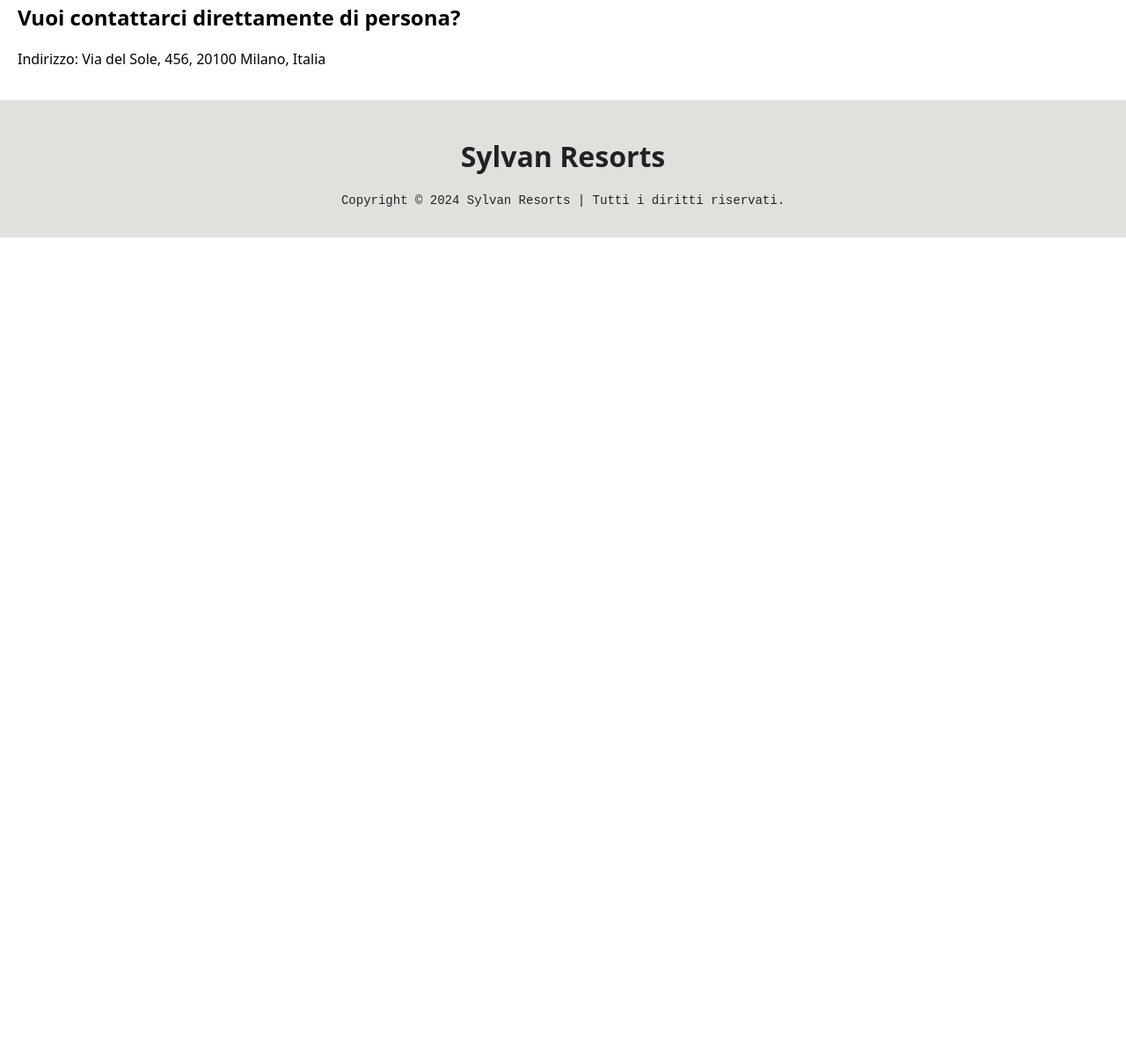
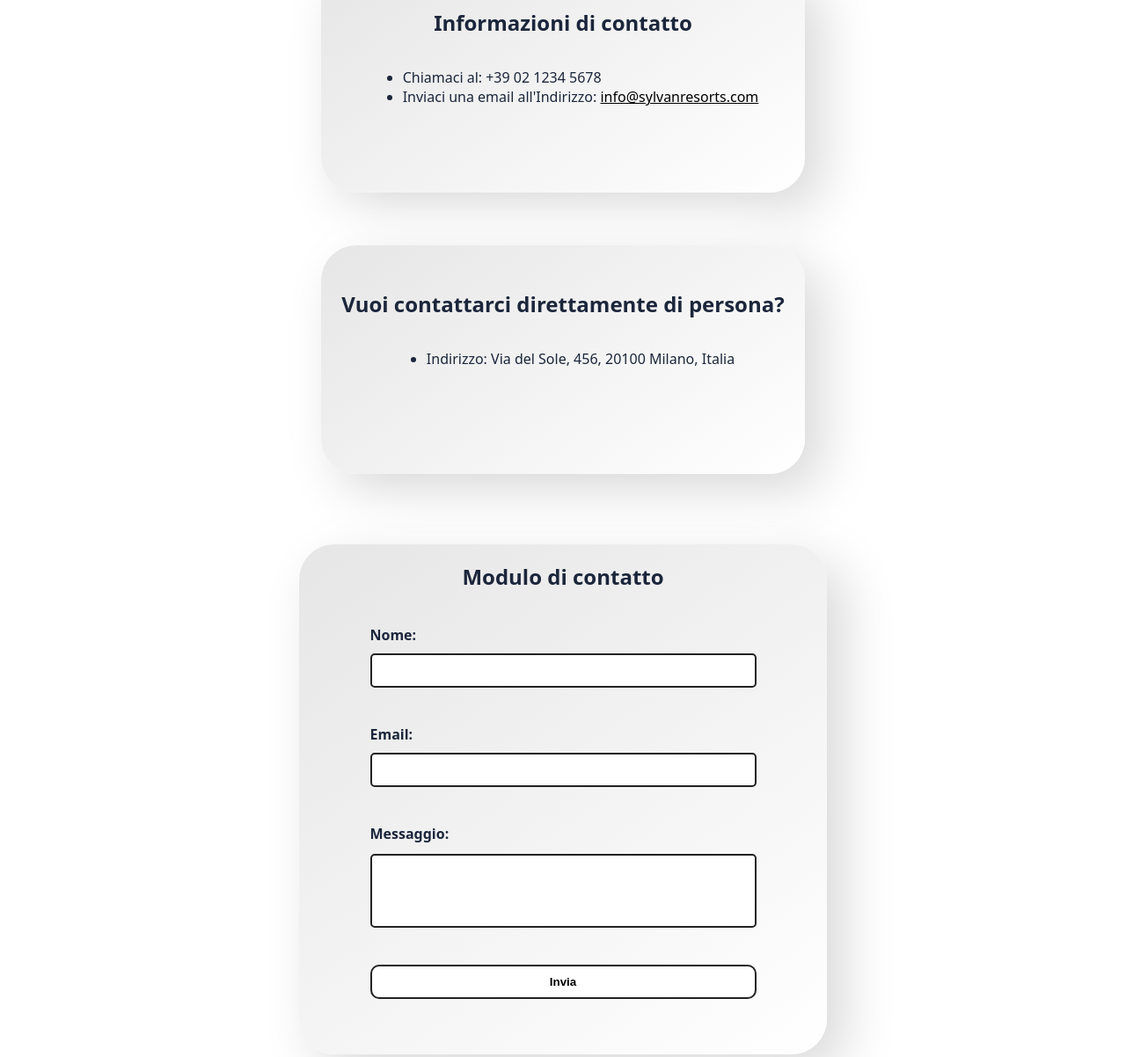
Before and after one commit to mauromltn/JobLab, a plain HTML site: page pages/contact.html in a window 1280 px wide. Shown: the part 308-1510 px from the top of the page at 88% size. Before the commit the page ends 800 px from the top, so only its background shows below. Drawn offline with Linux system fonts and the light colour scheme.

Commit message:
Aggiunta stili CSS e modifiche alla pagina di contatto

```diff
--- a/pages/contact.html
+++ b/pages/contact.html
@@ -6,6 +6,7 @@
     <title>Contatti</title>
     <link rel="icon" href="../icons/sylvanicon.ico" type="image/x-icon">
     <link rel="stylesheet" href="../src/styles.css">
+    <link rel="stylesheet" href="../src/css/contact.css">
 </head>
 <body>
     <header>
@@ -21,11 +22,37 @@
     </header>
 
     <main>
-        <h1>Possiamo aiutarti a gestire la tua prenotazione</h1>
-        <h2>Informazioni di contatto</h2>
-        <p>Chiamaci al: +39 02 1234 5678 o clicca l'indirizzo per inviarci una email:<a style="color: #000000; text-decoration: underline;" href="mailto:info@sylvanresorts.com">info@sylvanresorts.com</a></p>
-        <h2>Vuoi contattarci direttamente di persona?</h2>
-        <p>Indirizzo: Via del Sole, 456, 20100 Milano, Italia</p>
+        <h1 style="text-align: center;">Possiamo aiutarti a gestire la tua prenotazione</h1>
+        <section id="finestre">
+            <div class="info">
+                <h2>Informazioni di contatto</h2>
+                <ul>
+                    <li>Chiamaci al: +39 02 1234 5678</li>
+                    <li>Inviaci una email all'Indirizzo: <a style="color: #000000; text-decoration: underline;" href="mailto:info@sylvanresorts.com">info@sylvanresorts.com</a></li>
+                </ul>
+            </div>
+            <div class="info">
+                <h2>Vuoi contattarci direttamente di persona?</h2>
+                <ul>
+                    <li>Indirizzo: Via del Sole, 456, 20100 Milano, Italia</li>
+                </ul>
+            </div>
+            <div id="modulo">
+                <h2>Modulo di contatto</h2>
+                <form action="/submit-contact" method="post">
+                    <label for="name">Nome:</label>
+                    <input type="text" id="name" name="name" required><br>
+
+                    <label for="email">Email:</label>
+                    <input type="email" id="email" name="email" required><br>
+
+                    <label for="message">Messaggio:</label><br>
+                    <textarea id="message" name="message" rows="4" cols="50" required></textarea><br>
+
+                    <button>Invia</button>
+                </form>
+            </div>
+        </section>
     </main>
 
     <footer>
--- /dev/null
+++ b/src/css/contact.css
@@ -0,0 +1,80 @@
+/* DIV */
+
+#finestre {
+    display: flex;
+    justify-content: center;
+    align-items: center;
+    flex-wrap: wrap;
+    padding: 30px 0;
+    margin: 20px 60px;
+}
+
+.info {
+    display: flex;
+    flex-direction: column;
+    align-items: center;
+    width: 550px;
+    height: 230px;
+    padding-top: 30px;
+    margin: 20px 40px 40px 40px;
+    border-radius: 40px;
+    color: #1b263b;
+    background: linear-gradient(145deg, #e6e6e6, #ffffff);
+    box-shadow:  20px 20px 60px #d9d9d9, -20px -20px 60px #ffffff;
+}
+
+/* FORM */
+
+#modulo {
+    display: flex;
+    flex-direction: column;
+    align-items: center;
+    width: 600px;
+    height: 580px;
+    margin: 40px 0 20px 0;
+    border-radius: 40px;
+    color: #1b263b;
+    background: linear-gradient(145deg, #e6e6e6, #ffffff);
+    box-shadow:  20px 20px 60px #d9d9d9, -20px -20px 60px #ffffff;
+}
+
+form {
+    display: flex;
+    flex-direction: column;
+}
+
+form label {
+    display: block;
+    margin: 20px 0 10px 0;
+    font-weight: bold;
+}
+
+form input {
+    padding: 10px;
+    border: solid 2px #222222;
+    border-radius: 5px;
+}
+
+form textarea {
+    padding: 10px;
+    margin-top: -20px;
+    border: solid 2px #222222;
+    border-radius: 5px;
+    resize: none;
+}
+
+form button {
+    margin-top: 20px;
+    padding: 10px 20px;
+    border: solid 2px #222222;
+    border-radius: 10px;
+    background-color: #ffffff;
+    font-weight: bold;
+    transition: color 0.4s ease;
+}
+
+form button:hover {
+    border: solid 2px #ffffff;
+    background-color: #222222;
+    color: #ffffff;
+}
--- a/src/styles.css
+++ b/src/styles.css
@@ -149,7 +149,7 @@ figcaption a {
 .resort button:hover {
     border: solid 2px #1b263b;
     background-color: #ffffff;
-    color: #222222;
+    color: #1b263b;
     font-weight: bold;
 }
 
@@ -167,7 +167,8 @@ fieldset {
 
 legend {
     margin-left: 40px;
-    font-size: 20px;}
+    font-size: 20px;
+}
 
 .finestra {
     width: 330px;
@@ -175,12 +176,9 @@ legend {
     margin: 20px 30px;
     border-radius: 25px;
     color: #1b263b;
-    background-color: #ffffff;
     background: linear-gradient(145deg, #e6e6e6, #ffffff);
     box-shadow:  20px 20px 60px #d9d9d9, -20px -20px 60px #ffffff;
     text-align: center;
-    transition: 0.5s;
-
 }
 
 .finestra p {
@@ -192,6 +190,7 @@ legend {
 #mappa-section {
     text-align: center;
     font-size: 20px;
+    color: #1b263b;
     margin: 50px 70px 20px 70px;
 }
 
```
Also changed, not shown: src/index.html (+0 -1 lines).
